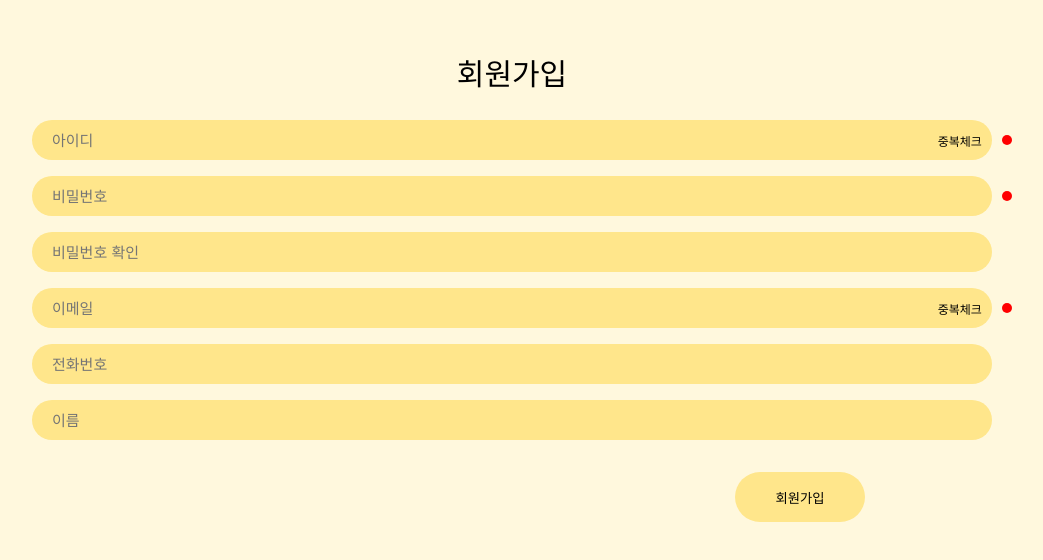
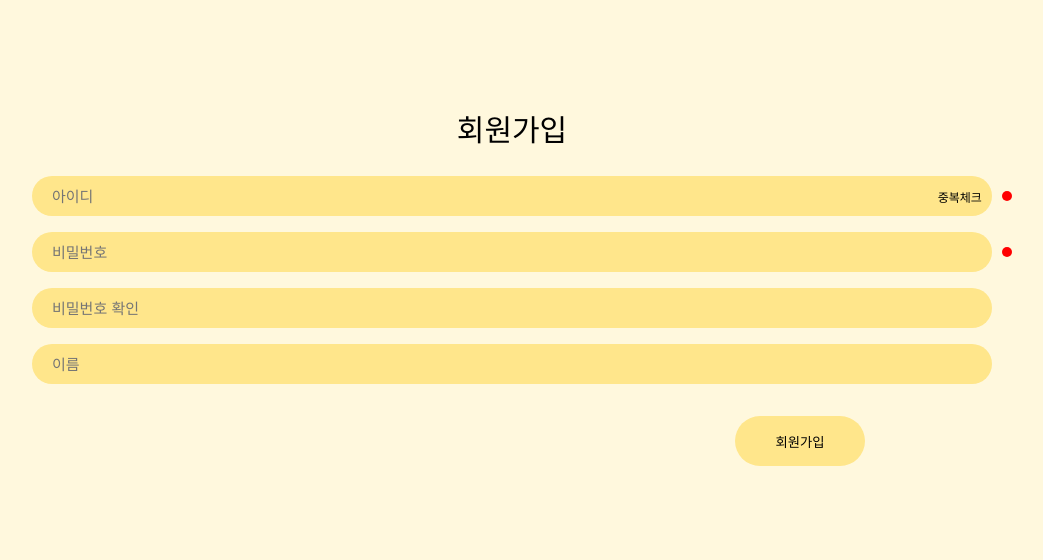
Before and after one commit to Yusmin97/petCheckApp, a React (Create React App) app: page /signup in a window 1280 px wide. Shown: the part 114-674 px from the top of the page, without its empty margins (128-1171 px from the left). Built offline with nearby package versions, Linux system fonts and the light colour scheme.

Commit message:
⚰️ Remove: 테스트 하기 위한 코드 함축
이메일, 전화번호 부분 제거

```diff
--- a/src/page/signup/Signup.css
+++ b/src/page/signup/Signup.css
@@ -44,31 +44,6 @@
   border-bottom-right-radius: 30px;
   margin-top: 2vh;
 }
-.signupEmail {
-  background-color: rgba(255, 229.52130317687988, 139.18750405311584, 1);
-  position: relative;
-  width: 75vw;
-  height: 5vh;
-  display: flex;
-  align-items: center;
-  border-top-left-radius: 30px;
-  border-top-right-radius: 30px;
-  border-bottom-left-radius: 30px;
-  border-bottom-right-radius: 30px;
-  margin-top: 2vh;
-}
-.signupPhone {
-  background-color: rgba(255, 229.52130317687988, 139.18750405311584, 1);
-  width: 75vw;
-  height: 5vh;
-  display: flex;
-  align-items: center;
-  border-top-left-radius: 30px;
-  border-top-right-radius: 30px;
-  border-bottom-left-radius: 30px;
-  border-bottom-right-radius: 30px;
-  margin-top: 2vh;
-}
 .signupName {
   background-color: rgba(255, 229.52130317687988, 139.18750405311584, 1);
   width: 75vw;
@@ -91,24 +66,6 @@
   text-indent: 20px;
 }
 .signupPasswordInput {
-  width: 65vw;
-  height: 5vh;
-  font-family: Inter;
-  font-size: 15px;
-  background-color: transparent;
-  border: none;
-  text-indent: 20px;
-}
-.signupEmailInput {
-  width: 65vw;
-  height: 5vh;
-  font-family: Inter;
-  font-size: 15px;
-  background-color: transparent;
-  border: none;
-  text-indent: 20px;
-}
-.signupPhoneInput {
   width: 65vw;
   height: 5vh;
   font-family: Inter;
--- a/src/page/signup/Signup.tsx
+++ b/src/page/signup/Signup.tsx
@@ -1,36 +1,96 @@
-import React from 'react';
+import React, { useState } from 'react';
+import axios from 'axios';
 import './Signup.css';
 
-function SignUpPage() {
+interface SignUpData {
+  user_id: string;
+  user_pw: string;
+  user_pw_check: string;
+  user_name: string;
+}
+
+const SignUpPage: React.FC = () => {
+  const [userData, setUserData] = useState<SignUpData>({
+    user_id: '',
+    user_pw: '',
+    user_pw_check: '',
+    user_name: '',
+  });
+
+  const handleInputChange = (e: React.ChangeEvent<HTMLInputElement>) => {
+    const { name, value } = e.target;
+    setUserData({ ...userData, [name]: value });
+  };
+
+  const handleSignUp = () => {
+    // 비밀번호와 비밀번호 확인이 일치하는지 확인
+    if (userData.user_pw !== userData.user_pw_check) {
+      alert('비밀번호가 일치하지 않습니다.');
+      return;
+    }
+
+    // 회원가입 API 호출
+    axios
+      .post('/signup', userData)
+      .then((response) => {
+        alert(response.data.message);
+        // 회원가입 성공 시 필요한 작업 수행
+      })
+      .catch((error) => {
+        console.error('Error signing up', error);
+        alert('회원가입에 실패했습니다.');
+      });
+  };
+
   return (
     <div className="container">
       <div className="signupLogo">회원가입</div>
       <div className="signupId">
-        <input type="text" className="signupIdInput" placeholder="아이디"></input>
+        <input
+          type="text"
+          className="signupIdInput"
+          placeholder="아이디"
+          name="user_id"
+          value={userData.user_id}
+          onChange={handleInputChange}
+        />
         <button className="duplicateId">중복체크</button>
         <div className="duplicateIdcheck"></div>
       </div>
       <div className="signupPassword">
-        <input type="password" className="signupPasswordInput" placeholder="비밀번호"></input>
+        <input
+          type="password"
+          className="signupPasswordInput"
+          placeholder="비밀번호"
+          name="user_pw"
+          value={userData.user_pw}
+          onChange={handleInputChange}
+        />
         <div className="duplicatePasswordcheck"></div>
       </div>
       <div className="signupPasswordCheck">
-        <input type="password" className="signupPasswordInputCheck" placeholder="비밀번호 확인"></input>
-      </div>
-      <div className="signupEmail">
-        <input type="text" className="signupEmailInput" placeholder="이메일"></input>
-        <button className="duplicateEmail">중복체크</button>
-        <div className="duplicateEmailcheck"></div>
-      </div>
-      <div className="signupPhone">
-        <input type="number" className="signupPhoneInput" placeholder="전화번호"></input>
+        <input
+          type="password"
+          className="signupPasswordInputCheck"
+          placeholder="비밀번호 확인"
+          name="user_pw_check"
+          value={userData.user_pw_check}
+          onChange={handleInputChange}
+        />
       </div>
       <div className="signupName">
-        <input type="text" className="signupNameInput" placeholder="이름"></input>
+        <input
+          type="text"
+          className="signupNameInput"
+          placeholder="이름"
+          name="user_name"
+          value={userData.user_name}
+          onChange={handleInputChange}
+        />
       </div>
-      <button className="signup_btn">회원가입</button>
+      <button className="signup_btn" onClick={handleSignUp}>회원가입</button>
     </div>
   );
-}
+};
 
 export default SignUpPage;
```
